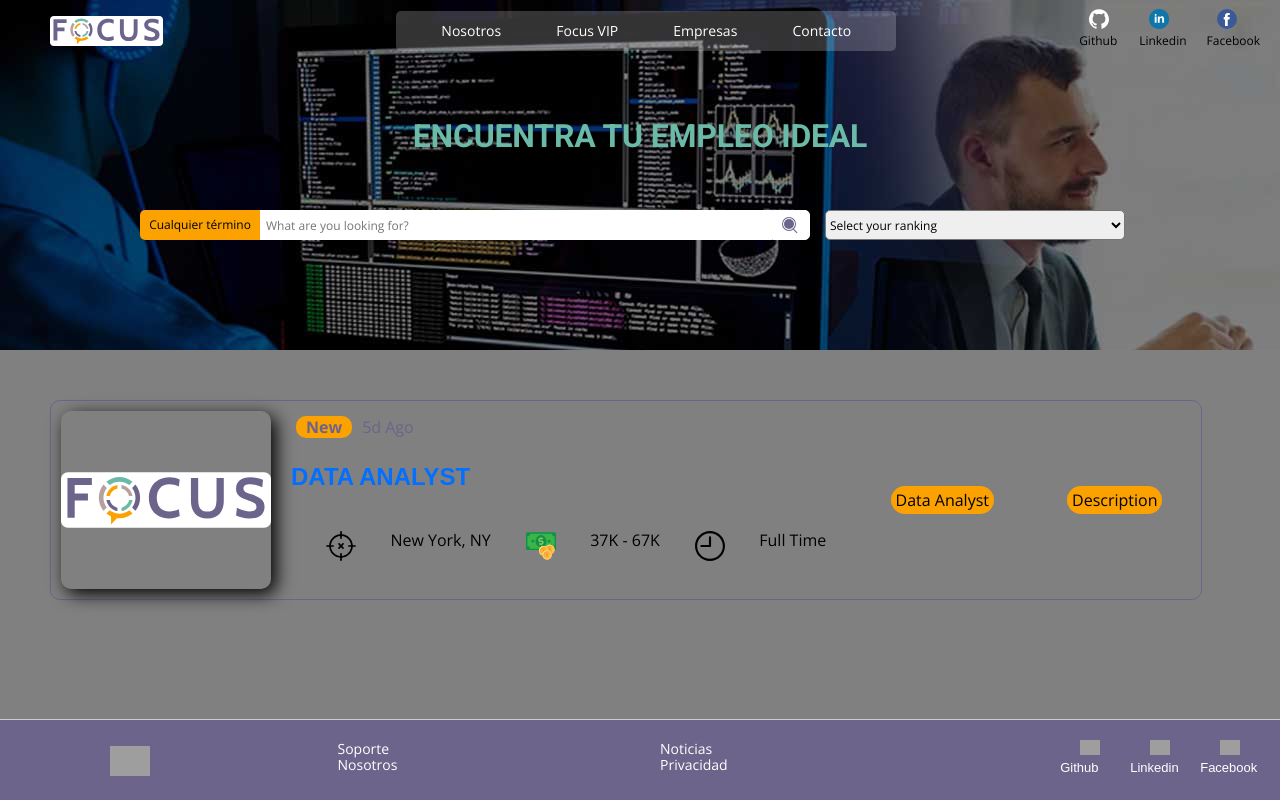
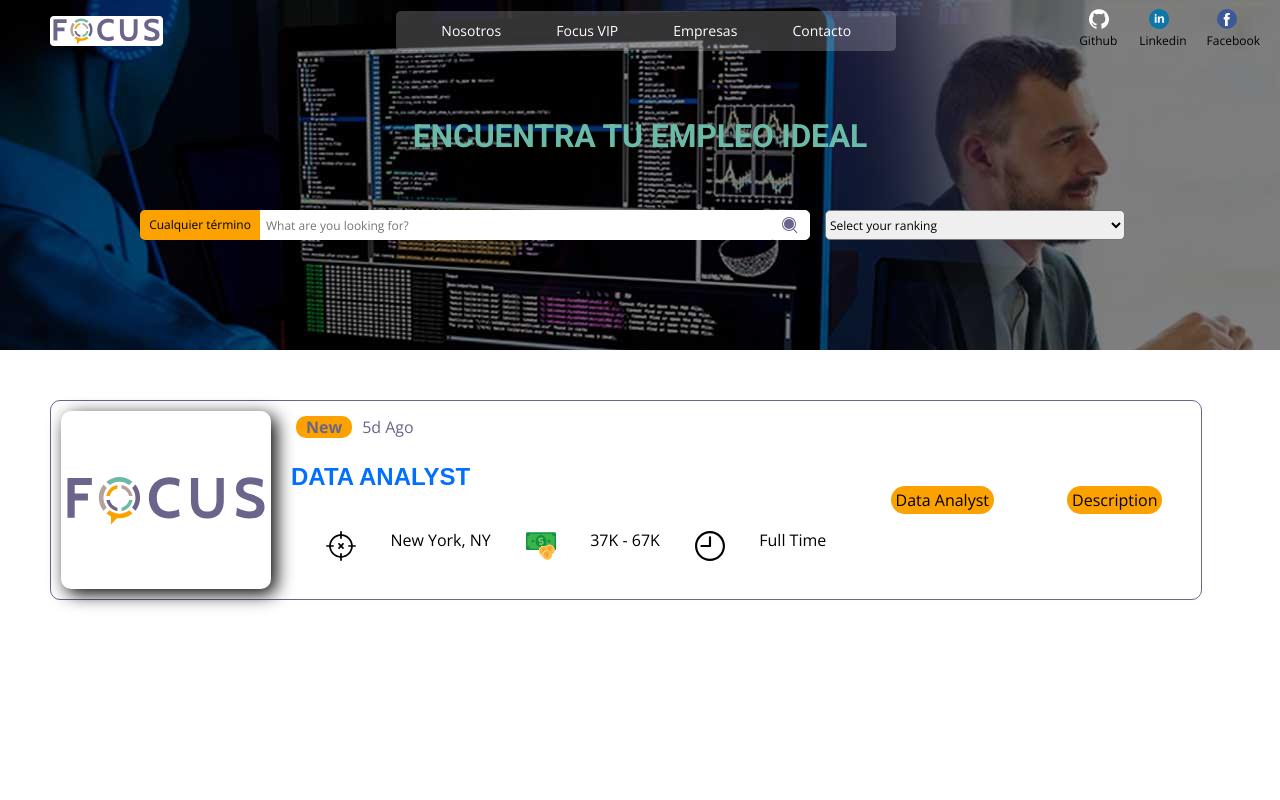
Before and after one commit to Talent0727/Focus-Project, a React app: page / in a window 1280 px wide. Built offline with nearby package versions, Linux system fonts and the light colour scheme; grey boxes are pictures that could not be loaded.

Commit message:
Se añade el jobcard y se borra el footer de app.js

```diff
--- a/src/assets/styles/components/footer/Footer.scss
+++ b/src/assets/styles/components/footer/Footer.scss
@@ -5,7 +5,7 @@
 body {
   font-family: "Source Sans Pro", sans-serif;
   margin: 0;
-    background-color: grey;
+  // background-color: grey;
 }
 
 h1,
--- a/src/components/App.jsx
+++ b/src/components/App.jsx
@@ -18,7 +18,6 @@ class App extends React.Component {
             render={(props) => (
               <Header {...props} bgImage={headerBackground}>
                 <Filter />
-                <Footer />
               </Header>
             )}
           />
```
Lines whose indentation alone changed are shown as unchanged.
